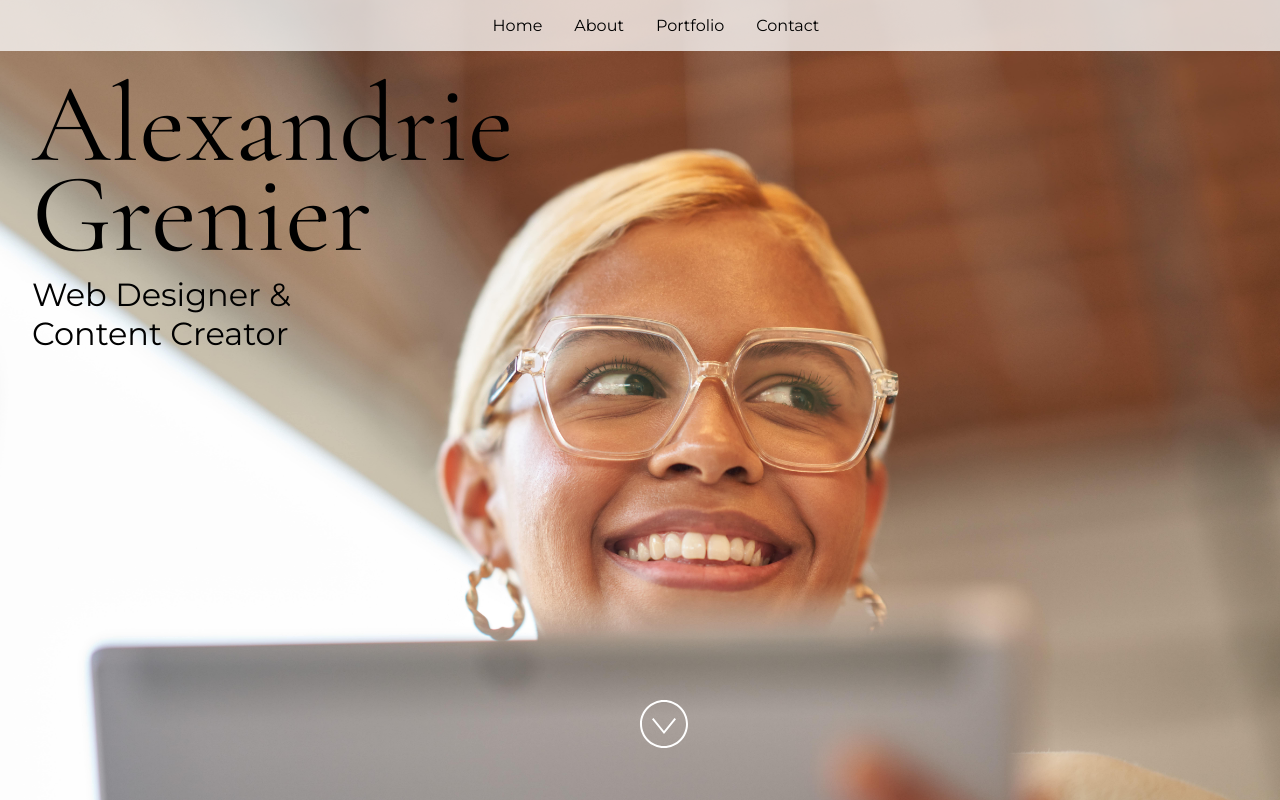
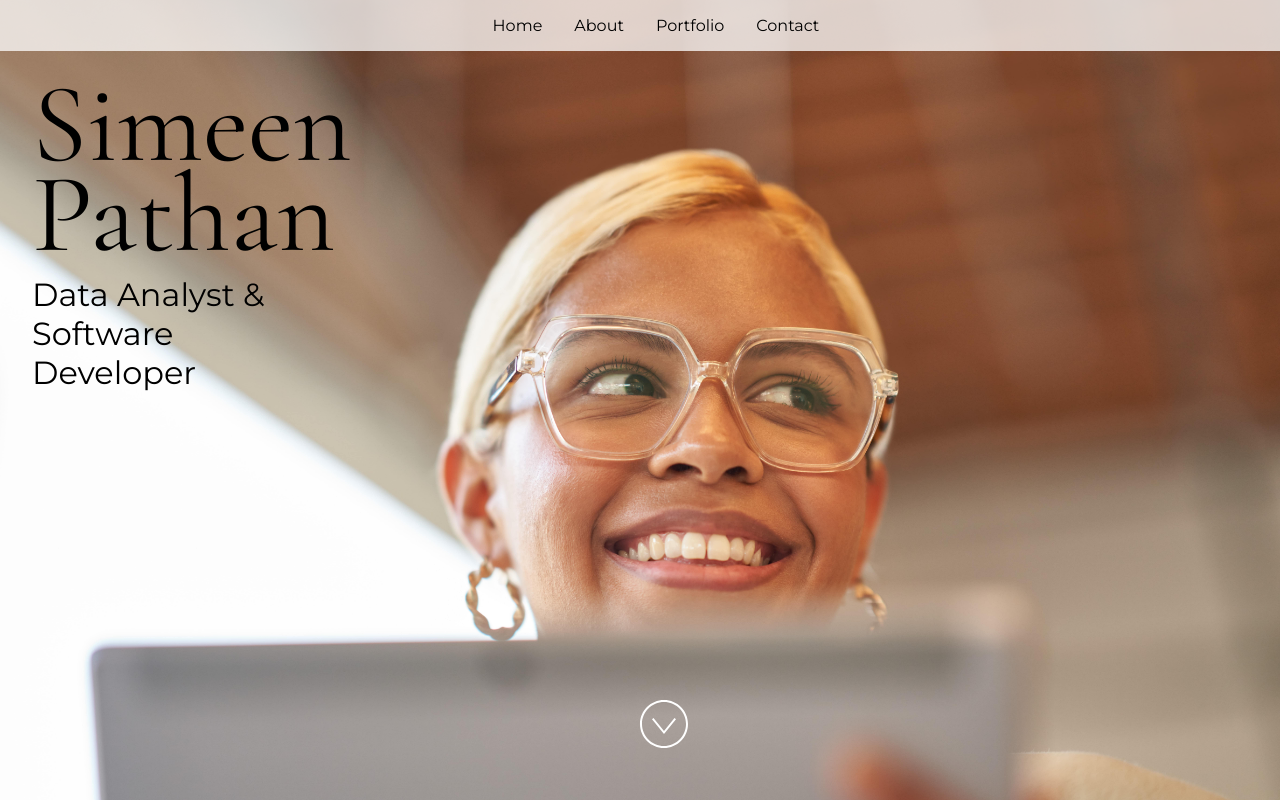
Before and after one commit to simeenpathan/microsoftonboard, a React (Vite) app: page / in a window 1280 px wide. Built offline with nearby package versions, Linux system fonts and the light colour scheme.

Commit message:
Update App.jsx

```diff
--- a/src/App.jsx
+++ b/src/App.jsx
@@ -24,15 +24,12 @@ import "./styles.css";
  * If you don't have one of the social sites listed, leave it as an empty string.
  */
 const siteProps = {
-  name: "Alexandrie Grenier",
-  title: "Web Designer & Content Creator",
-  email: "alex@example.com",
-  gitHub: "microsoft",
-  instagram: "microsoft",
-  linkedIn: "satyanadella",
-  medium: "",
-  twitter: "microsoft",
-  youTube: "Code",
+  name: "Simeen Pathan",
+  title: "Data Analyst & Software Developer",
+  email: "pathansimeen611@gmail.com",
+  gitHub: "https://github.com/https://github.com/simeenpathan",
+  instagram: "https://www.instagram.com/https://www.instagram.com/%20_simeenpathan_?igsh=ZHh2NTFpNWI4YjFt",
+  linkedIn: "https://www.linkedin.com/in/https://www.linkedin.com/in/simeen-pathan-1a2b85210",
 };
 
 const primaryColor = "#4E567E";
```
